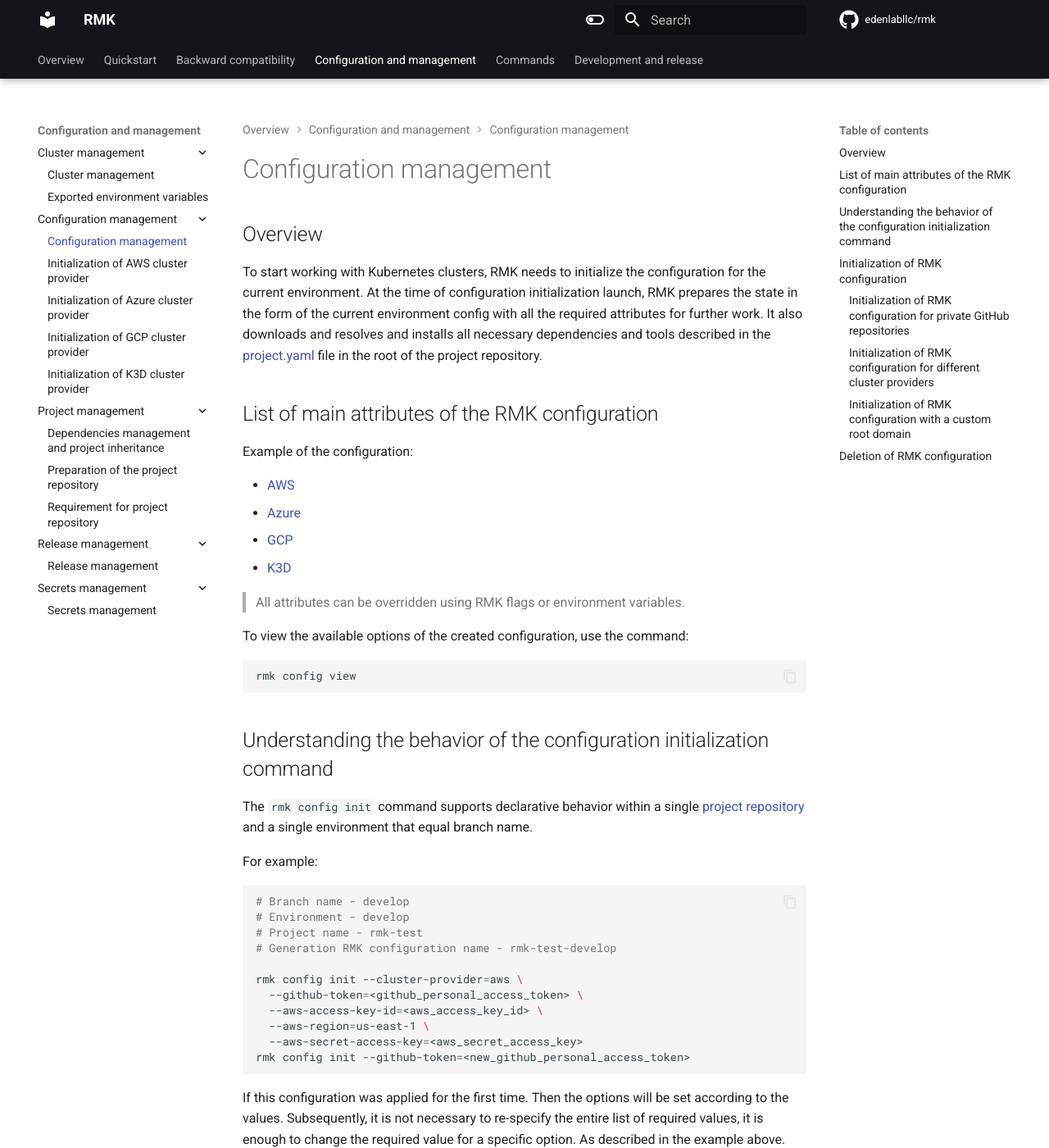
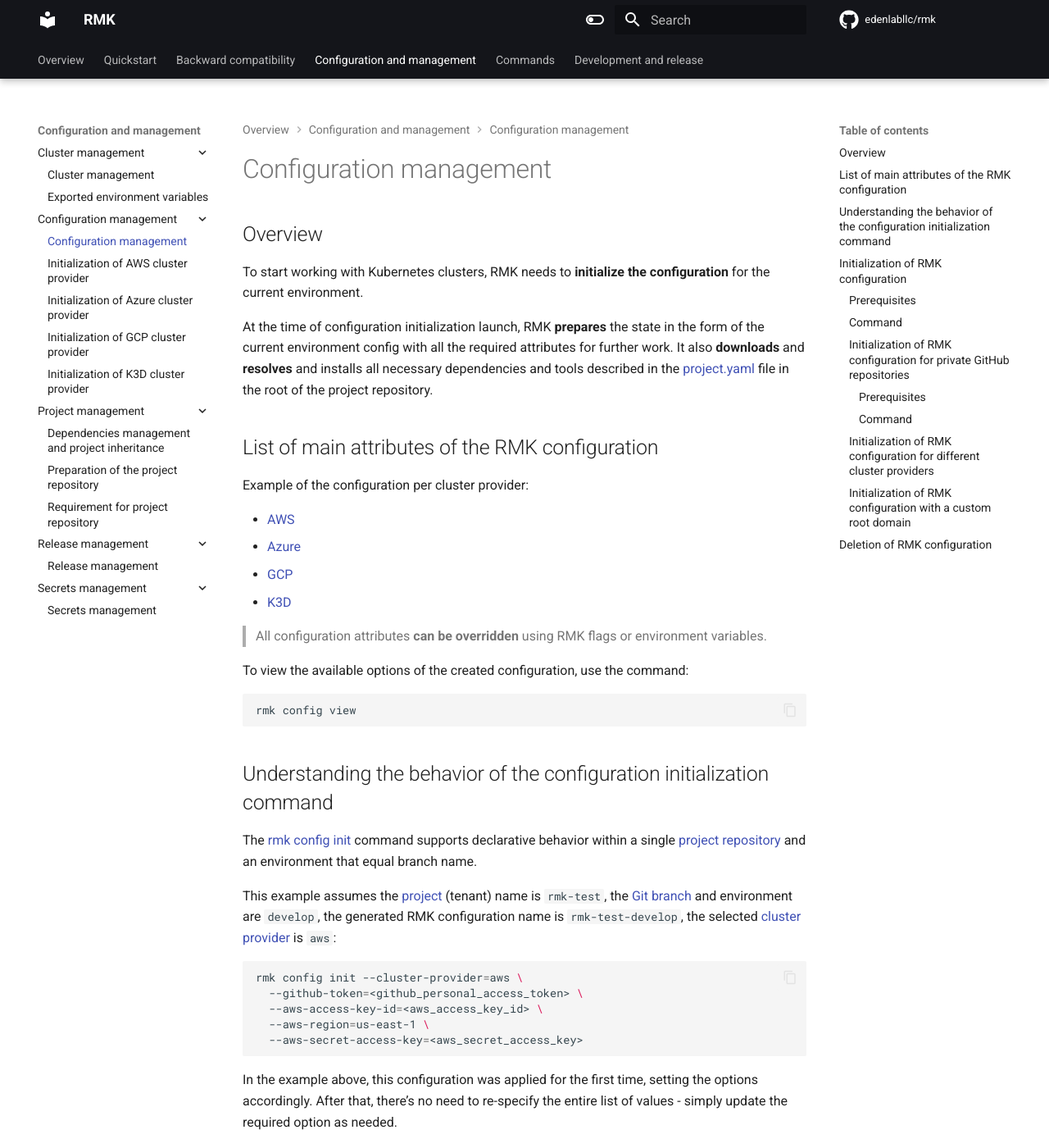
Before and after one commit to edenlabllc/rmk, an MkDocs documentation site: the page built from docs/configuration/configuration-management/configuration-management.md, in a window 1280 px wide and 1400 px high. Shown: the whole window at 82% size. Built offline with MkDocs 1.6.1 and Material for MkDocs 9.7.7, drawn with Linux system fonts in a browser that asks for light colours; comment, search, counter and statistics services are not loaded; the version menu is left out; some of the changed text lies outside the part shown.

Commit message:
#59 - Refactor configuration-management.md and. Reformat cluster-management.md.

````diff
--- a/docs/configuration/configuration-management/configuration-management.md
+++ b/docs/configuration/configuration-management/configuration-management.md
@@ -2,23 +2,24 @@
 
 ## Overview
 
-To start working with Kubernetes clusters, RMK needs to initialize the configuration for the current environment.
-At the time of configuration initialization launch, RMK prepares
+To start working with Kubernetes clusters, RMK needs to **initialize the configuration** for the current environment.
+
+At the time of configuration initialization launch, RMK **prepares**
 the state in the form of the current environment config with all the required attributes for further work.
-It also downloads and resolves and installs all necessary dependencies and tools described
+It also **downloads** and **resolves** and installs all necessary dependencies and tools described
 in the [project.yaml](../project-management/preparation-of-project-repository.md#projectyaml) file in the root of the
 project repository.
 
 ## List of main attributes of the RMK configuration
 
-Example of the configuration:
+Example of the configuration per cluster provider:
 
 - [AWS](init-aws-provider.md#list-of-main-attributes-of-the-rmk-configuration)
 - [Azure](init-azure-provider.md#list-of-main-attributes-of-the-rmk-configuration)
 - [GCP](init-gcp-provider.md#list-of-main-attributes-of-the-rmk-configuration)
 - [K3D](init-k3d-provider.md#list-of-main-attributes-of-the-rmk-configuration)
 
-> All attributes can be overridden using RMK flags or environment variables.
+> All configuration attributes **can be overridden** using RMK flags or environment variables.
 
 To view the available options of the created configuration, use the command:
 
@@ -28,37 +29,43 @@
 
 ## Understanding the behavior of the configuration initialization command
 
-The `rmk config init` command supports declarative behavior within a single
+The [rmk config init](../../commands.md#init-i) command supports declarative behavior within a single
 [project repository](../project-management/requirement-for-project-repository.md#requirement-for-project-repository)
-and a single environment that equal branch name.
+and an environment that equal branch name.
 
-For example:
+This example assumes the [project](../project-management/requirement-for-project-repository.md)
+(tenant) name is `rmk-test`,
+the [Git branch](https://docs.github.com/en/pull-requests/collaborating-with-pull-requests/proposing-changes-to-your-work-with-pull-requests/about-branches)
+and environment are `develop`, the generated RMK configuration name is `rmk-test-develop`,
+the selected [cluster provider](../cluster-management/cluster-management.md) is `aws`:
 
 ```shell
-# Branch name - develop
-# Environment - develop
-# Project name - rmk-test
-# Generation RMK configuration name - rmk-test-develop
-
 rmk config init --cluster-provider=aws \
   --github-token=<github_personal_access_token> \
   --aws-access-key-id=<aws_access_key_id> \
   --aws-region=us-east-1 \
   --aws-secret-access-key=<aws_secret_access_key>
+```
+
+In the example above, this configuration was applied for the first time, setting the options accordingly. After that,
+there's no need to re-specify the entire list of values - simply update the required option as needed.
+
+For example:
+
+```shell
+# no need to specify the AWS flags again
 rmk config init --github-token=<new_github_personal_access_token>
 ```
 
-If this configuration was applied for the first time. Then the options will be set according to the values.
-Subsequently, it is not necessary to re-specify the entire list of required values,
-it is enough to change the required value for a specific option. As described in the example above.
-
 ## Initialization of RMK configuration
 
-> Prerequisites:
->
-> - [Project repository](../project-management/requirement-for-project-repository.md) has already been created and
-    initialized.
-> - At least one Git branch for the environment exists already.
+### Prerequisites
+
+- [Project repository](../project-management/requirement-for-project-repository.md) has already been created and
+  initialized.
+- At least one Git branch for the environment exists already.
+
+### Command
 
 ```shell
 rmk config init
@@ -66,11 +73,13 @@
 
 ### Initialization of RMK configuration for private GitHub repositories
 
-> Prerequisites:
->
-> The `GITHUB_TOKEN` variable or `--github-token` flag are
-> required: [GitHub Personal Access Tokens (PAT)](https://docs.github.com/en/authentication/keeping-your-account-and-data-secure/managing-your-personal-access-tokens#creating-a-personal-access-token-classic).
-> The token should have the `repo: full control` permissions.
+#### Prerequisites
+
+- The `GITHUB_TOKEN` variable or `--github-token` flag are required:
+  [GitHub Personal Access Tokens (PAT)](https://docs.github.com/en/authentication/keeping-your-account-and-data-secure/managing-your-personal-access-tokens#creating-a-personal-access-token-classic).
+- The token should have the `repo: full control` permissions.
+
+#### Command
 
 ```shell
 rmk config init --github-token=<github_personal_access_token>
@@ -109,4 +118,4 @@
 rmk config delete
 ```
 
-> When deleting the current RMK configuration, the respective cluster providers files will be deleted as well.
+> When deleting the current RMK configuration, the respective cluster providers files **will be deleted** as well.
````
Also changed, not shown: docs/configuration/cluster-management/cluster-management.md (+10 -9 lines).
